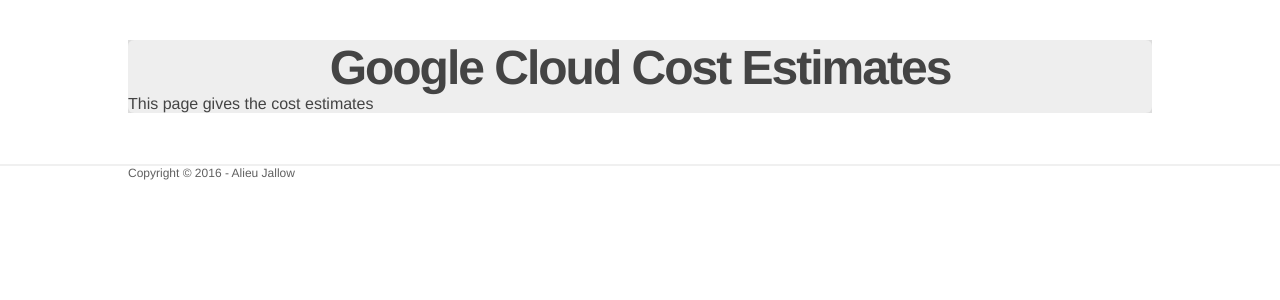
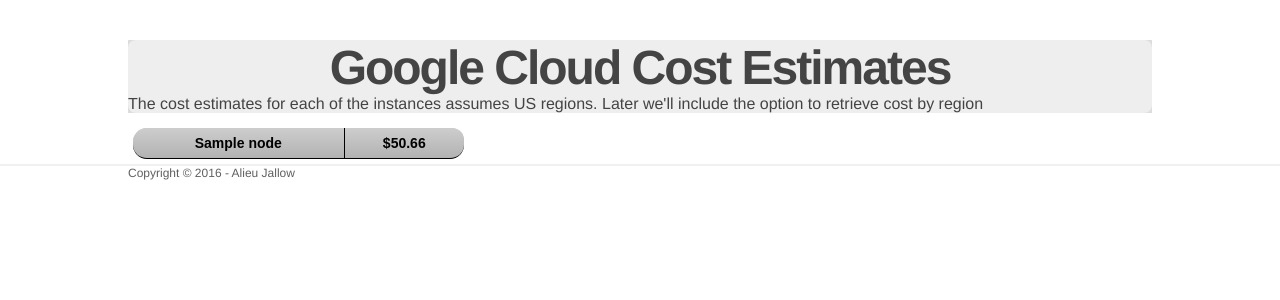
Before and after one commit to ajallow07/Cloud-Metric, a Flask app: page /gcecost in a window 1280 px wide. Shown: the part 35-335 px from the top of the page. Run offline with Flask 2, Linux system fonts and the light colour scheme; a database or web service that is not in the repository returns one stand-in record (values such as "Sample title"); some libraries are stand-ins or nearby versions.

Commit message:
Add nodes GCE and AWS EC2 costs

```diff
--- a/calc.py
+++ b/calc.py
@@ -50,7 +50,7 @@
 	#print monthly_Storage_Cost
 
 #computes the an estimated mponthly cost of running instances on google cloud
-def gce_price(instances, vm_class, zone, machine_type, storage_size, os,ssd_number):
+def gce_price(instances, vm_class, zone, machine_type, storage_size, os, ssd_number):
 
 	config = json.loads(open("Google pricelist.json").read())
 	sustained_use_discount = 0.7
@@ -84,7 +84,7 @@
 			paid_os_cost = instances * vCPUs * float(config['gcp_price_list']['CP-COMPUTEENGINE-OS'][os]['high']) * average_monthly_hours
 
 
-	if vm_class == 1:
+	if vm_class == "preemtible":
 		monthly_cost = (instances * float(flavor_hourly_cost) * average_monthly_hours)
 	else:
 		monthly_cost = (instances * float(flavor_hourly_cost)*average_monthly_hours) * sustained_use_discount
@@ -94,7 +94,7 @@
 
 	storage_cost = storage_size * float(config['gcp_price_list']["CP-BIGSTORE-STORAGE"]['us'])
 	total_vms_monthly_cost = storage_cost + total_monthly_cost
-	return total_monthly_cost, storage_cost, total_vms_monthly_cost
+	return total_vms_monthly_cost
 
 #==============================================================================================================
 
@@ -165,6 +165,7 @@
 		#print aws_storage_prices(REGION, STORAGE_SIZE)
 
 	if user_choice==2:
+
 		print "Selecting VMs choices...."
 
 		#selects regions
--- a/run.py
+++ b/run.py
@@ -1,12 +1,20 @@
 from flask import Flask,request, render_template, jsonify
 import config
+import os
+from mapping import getMatchingInstanceInGCE, getMatchingInstanceInAWS, AWS_FLAVORS, GC_FLAVORS
+from calc import gce_price, aws_storage_prices, read_EC2_ondemand_instance_prices
 import json
 from config import DATABASE as db, NODE_COLLECTION as nc
 import math
+from jinja2 import Environment, FileSystemLoader
 from math import ceil
 
 app = Flask(__name__)
 
+# Define the template directory
+#tpldir = os.path.dirname(os.path.abspath(__file__))+'/templates/'
+# Setup the template enviroment
+#env = Environment(loader=FileSystemLoader(tpldir), trim_blocks=True)
 
 @app.route('/')
 def home():
@@ -16,11 +24,32 @@
 
 @app.route('/awscost')
 def awscost():
-    return render_template('getAWSCost.html')
+    computedCost = []
+    machineList = [machine for machine in nc.find({},{'_id':False})]
+
+    for machine in machineList:
+        flavor = getMatchingInstanceInAWS(AWS_FLAVORS, machine['cpu'], ceil(float(machine['memory'])))
+        instanceCost = read_EC2_ondemand_instance_prices(1, "us-east-1", flavor[0], machine['os'].lower())
+        storageCost = aws_storage_prices("us-east-1", ceil(float(machine['disk'])))
+        monthlyCost = instanceCost + storageCost
+        computedCost.append(monthlyCost)
+    return render_template('getAWSCost.html', data=zip(machineList,computedCost))
+
+@app.route ('/nodecost')
+def nodecosts():
+    return 'This show individual node cost'
+
 
 @app.route('/gcecost')
 def gcecost():
-    return render_template('getGCCost.html')
+    computedCost = []
+    machineList = [machine for machine in nc.find({},{'_id':False})]
+
+    for machine in machineList:
+        flavor = getMatchingInstanceInGCE(GC_FLAVORS, machine['cpu'], ceil(float(machine['memory'])))
+        instanceCost = gce_price(1,"regular", "us", flavor[0], ceil(float(machine['disk'])), machine['os'] , 0)
+        computedCost.append(instanceCost)
+    return render_template('getGCCost.html', data=zip(machineList,computedCost))
 
 @app.route('/nodes')
 def nodes():
@@ -28,17 +57,6 @@
     #my_keys = ['node','os','cpu', 'memory', 'disk']
     return render_template('nodes.html', data=machineList, ceil=ceil)
 
-    """
-    for machine in nc.find({},{'_id':False}):
-        machineList.append(machine)
-    return render_template('nodes.html', data = machineList)
-
-
-    with open('machines.json', 'w') as output:
-        machienList =json.dump([machine for machine in nc.find({},{'_id':False})], output)
-        #output.write(data)
-
-    """
     #return  page
 if __name__ == '__main__':
 
--- a/static/style.css
+++ b/static/style.css
@@ -209,7 +209,7 @@
   background-color: #eeeeee;
   -webkit-border-radius: 6px;
   -moz-border-radius: 6px;
-  border-radius: 6px;
+  border-radius: 8px;
 }
 
 h2 {
@@ -228,6 +228,13 @@
   color: #999;
 }
 
+.prices {
+  width: 15%;
+  height: auto;
+  display: inline;
+  background-color: #888
+
+}
   /*
  * Display navigation links inline
  */
@@ -251,13 +258,11 @@
 
 .social li {display: inline;}
 .ft{
-  margin-top:5%;
   clear:both;
   background-color: #eeeeee;
   opacity: .85;
   border-top: 2px solid #eee; font-size:12px;
-  margin-top:4%;
-  width:inherit;
+  margin-top: 3em;
 }
 .abt{float: left; width:20.05%; margin-right:20%;}
 .bt{width: 20.05%; float: left;}
--- a/templates/getGCCost.html
+++ b/templates/getGCCost.html
@@ -2,6 +2,16 @@
 {% block content %}
 <div class="jumbo" >
   <h2>Google Cloud Cost Estimates</h2>
-  <p>This page gives the cost estimates</p>
+  <div>The cost estimates for each of the instances assumes US regions. Later we'll include the
+  option to retrieve cost by region </div>
+  {% if data %}
+    {% for (machine, price) in data %}
+      <div class="prices">
+      <table>
+      <tr><td>{{machine['node']}}</td><td>&#36;{{'%0.2f' %price}}</td></tr>
+    </table>
+    </div>
+    {% endfor %}
+  {% endif %}
 </div>
 {% endblock %}
--- a/templates/home.html
+++ b/templates/home.html
@@ -1,7 +1,7 @@
 {% extends "index.html" %}
 {% block content %}
   <div class="jumbo">
-    <h3>Number of Nodes in your environment: {{vm}}<h3>
+    <h2>Number of Nodes in your environment: {{vm}}<h2>
     {% if vm > 0 %}
       <strong> <a href="nodes">show nodes</a></strong>
     {% endif %}
--- a/templates/index.html
+++ b/templates/index.html
@@ -9,7 +9,7 @@
   <meta charset="utf-8" name="Cloud-Metric" content="Cloud Cost Estimation, Cost Estimator,
   Cost Estimation on Google Cloud and Amazon AWS, Framwork for Cloud Cost Estimation, Cloud applications cost estimation">
   <title>CLOUD-METRIC: Cost Effective Applications Development Framework for Cloud Insfrastructures </title>
-  <strong><link rel="stylesheet" href="/static/style.css?q=mtttttt" type="text/css" media="screen" charset="utf-8"></strong>
+  <strong><link rel="stylesheet" href="/static/style.css?q=00" type="text/css" media="screen" charset="utf-8"></strong>
 </head>
 <body>
   <header>
--- a/templates/nodes.html
+++ b/templates/nodes.html
@@ -1,7 +1,7 @@
 {% extends "index.html" %}
 
 {% block instanceDetails %}
-
+  <span>Number of machines in your enviroment! Click on  each node to show it cost of Google Cloud and Amazon AWS</span>
  {% for machine in data %}
   <table>
   <tr>
```
Also changed, not shown: mapping.py (+6 -2 lines), templates/getAWSCost.html (+12 -2 lines).
